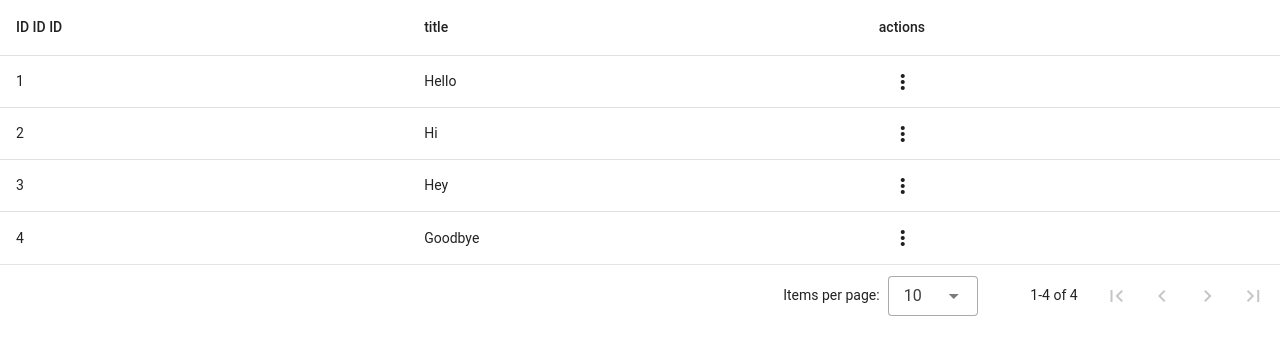
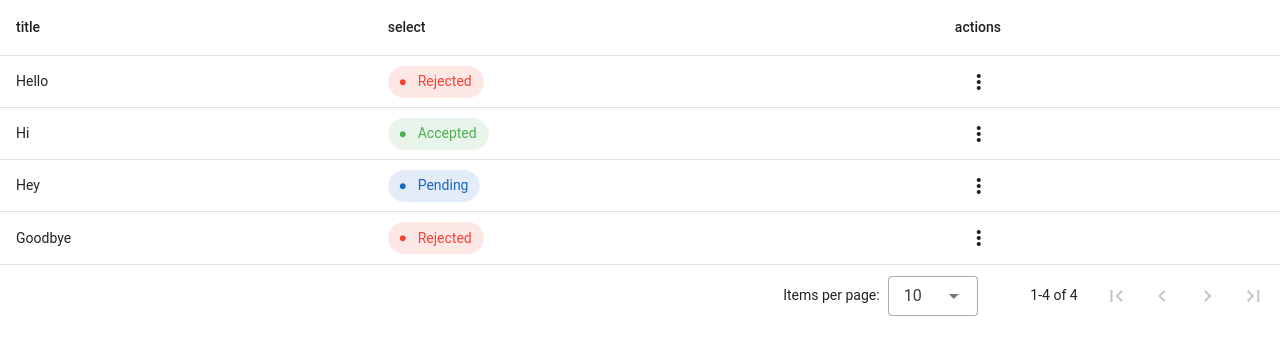
Before and after one commit to AhmedSholah/Vue-Project, a Vue app: page / in a window 1280 px wide. Shown: the top 354 px of the page. Built offline with nearby package versions, Linux system fonts and the light colour scheme.

Commit message:
feat: SelectCell, StatusCell and StatusSelectCell types

```diff
--- a/src/App.vue
+++ b/src/App.vue
@@ -1,24 +1,29 @@
 <script setup>
+import { ref } from 'vue'
 import TableGenerator from './components/table/TableGenerator.vue'
 
-const data = [
+const data = ref([
     {
         id: 1,
         title: 'Hello',
+        test: 'Rejected',
     },
     {
         id: 2,
         title: 'Hi',
+        test: 'Accepted',
     },
     {
         id: 3,
         title: 'Hey',
+        test: 'Pending',
     },
     {
         id: 4,
         title: 'Goodbye',
+        test: 'Rejected',
     },
-]
+])
 
 function editProduct(id) {
     console.log(`Product ${id} was edited`)
@@ -28,14 +33,40 @@ function deleteProduct(id) {
     console.log(`Product ${id} was deleted`)
 }
 
+// function statusChange(id, status) {
+//     console.log(`ID: ${id}, Status: ${status}`)
+// }
+
+function statusChange(id, status) {
+    const index = data.value.findIndex((item) => item.id === Number(id))
+
+    data.value[index].test = status
+}
+
 const columnsConfig = [
-    {
-        header: { title: 'ID ID ID', align: 'start', sortable: false, key: 'id' },
-        type: 'text',
-    },
     {
         header: { title: 'title', align: 'start', sortable: false, key: 'title' },
         type: 'text',
+    },
+    // {
+    //     header: { title: 'TEST', align: 'start', sortable: false, key: 'test' },
+    //     type: 'status',
+    //     options: {
+    //         variant: { Accepted: 'green', Rejected: 'red', Pending: 'primary' },
+    //     },
+    // },
+    {
+        header: { title: 'select', align: 'start', sortable: false, key: 'test' },
+        type: 'statusSelect',
+        options: {
+            items: [
+                { title: 'Accepted', value: 'Accepted' },
+                { title: 'Rejected', value: 'Rejected' },
+                { title: 'Pending', value: 'Pending' },
+            ],
+            variant: { Accepted: 'green', Rejected: 'red', Pending: 'primary' },
+            handler: statusChange,
+        },
     },
     {
         header: { title: 'actions', align: 'start', sortable: false, key: 'actions' },
--- a/src/components/table/TableGenerator.vue
+++ b/src/components/table/TableGenerator.vue
@@ -1,6 +1,9 @@
 <script setup>
 import TextCell from './cellTypes/TextCell.vue'
 import MenuCell from './cellTypes/MenuCell.vue'
+import StatusCell from './cellTypes/StatusCell.vue'
+import SelectCell from './cellTypes/SelectCell.vue'
+import StatusSelectCell from './cellTypes/StatusSelectCell.vue'
 
 // rowIdentifier is simply the name of the primary key of  the table
 // i.e. in mongo it is usually the _id column
@@ -11,7 +14,7 @@ const props = defineProps({
 })
 
 /**
- * Any component here will be given 4 props
+ * Any component here will be given 5 props
  * 1. value: the current value of the cell
  * 2. item: the current row
  * 3. colName: the name of the current column/key in the row
@@ -23,6 +26,9 @@ const props = defineProps({
 const componentMap = {
     text: TextCell,
     menu: MenuCell,
+    status: StatusCell,
+    statusSelect: StatusSelectCell,
+    select: SelectCell,
     // More components can be added here later
 }
 
@@ -33,7 +39,7 @@ const headers = props.columnsConfig.map((col) => col.header)
     <v-data-table :headers="headers" :items="data" item-key="rowIdentifier">
         <template v-slot:item="{ item }">
             <tr>
-                <td v-for="col in columnsConfig" :key="col.header.key">
+                <td v-for="col in columnsConfig" :key="col.header.key + item[rowIdentifier]">
                     <component
                         :is="componentMap[col.type]"
                         :value="item[col.header.key]"
--- /dev/null
+++ b/src/components/table/cellTypes/SelectCell.vue
@@ -0,0 +1,24 @@
+<script setup>
+import { ref } from 'vue'
+
+const props = defineProps({
+    value: { type: [String, Number], required: false },
+    options: { type: Object, required: true },
+    item: { type: Object, required: true },
+    colName: { type: String, required: true },
+    rowIdentifier: { type: [String, Number], required: true },
+})
+
+const data = ref(props.options.label)
+</script>
+<template>
+    <v-select
+        :items="options.items"
+        :density="options.density"
+        :label="options.label"
+        :variant="options.variant"
+        @update:model-value="options.handler(item[rowIdentifier], data)"
+        v-model="data"
+    >
+    </v-select>
+</template>
--- /dev/null
+++ b/src/components/table/cellTypes/StatusCell.vue
@@ -0,0 +1,14 @@
+<script setup>
+defineProps({
+    value: { type: [String, Number], required: true },
+    options: { type: Object, default: () => ({}) },
+    item: { type: Object, required: true },
+    colName: { type: [String, Number], required: true },
+    rowIdentifier: { type: [String, Number], required: true },
+})
+</script>
+<template>
+    <v-chip :color="options.variant[value]"
+        ><v-icon icon="mdi-circle-medium" start></v-icon>{{ value }}</v-chip
+    >
+</template>
--- /dev/null
+++ b/src/components/table/cellTypes/StatusSelectCell.vue
@@ -0,0 +1,34 @@
+<script setup>
+import { ref } from 'vue'
+
+const props = defineProps({
+    value: { type: [String, Number], required: false },
+    options: { type: Object, required: true },
+    item: { type: Object, required: true },
+    colName: { type: String, required: true },
+    rowIdentifier: { type: [String, Number], required: true },
+})
+
+function selectHandler(obj) {
+    props.options.handler(props.item[props.rowIdentifier], obj.id)
+}
+</script>
+<template>
+    <v-menu @update:model-value="">
+        <template v-slot:activator="{ props }">
+            <v-chip :color="options.variant[value]" v-bind="props"
+                ><v-icon icon="mdi-circle-medium" start></v-icon>{{ value }}</v-chip
+            >
+        </template>
+
+        <v-list @click:select="selectHandler">
+            <v-list-item
+                v-for="item in options.items"
+                :key="rowIdentifier + item.value"
+                :value="item.value"
+            >
+                <v-list-item-title>{{ item.title }}</v-list-item-title>
+            </v-list-item>
+        </v-list>
+    </v-menu>
+</template>
```
Also changed, not shown: src/components/table/cellTypes/MenuCell.vue (+3 -4 lines).
